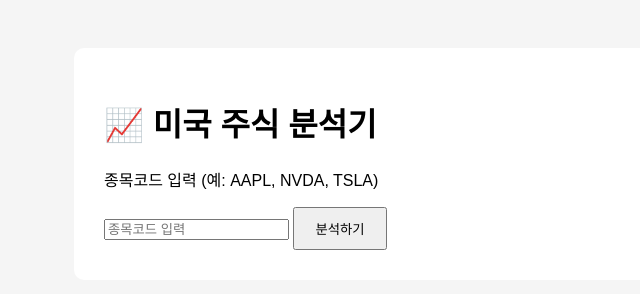
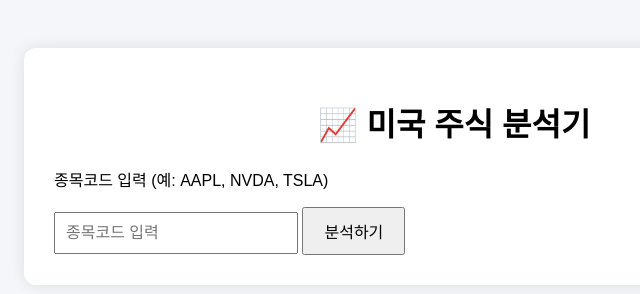
Before and after one commit to sonbyo-ship-it/sk, a plain HTML site: page index.html in a window 1280 px wide. Shown: the whole page, without its empty margins (186-826 px from the left). Drawn offline with Linux system fonts and the light colour scheme.

Commit message:
Enhance styles in style.css for better layout and design

```diff
--- a/style.css
+++ b/style.css
@@ -1,18 +1,43 @@
 body{
-font-family:Arial;
+font-family:Arial,sans-serif;
+background:#f4f6f9;
 padding:40px;
-background:#f5f5f5;
 }
 
 .container{
-max-width:700px;
+max-width:800px;
 margin:auto;
 background:white;
 padding:30px;
-border-radius:10px;
+border-radius:12px;
+box-shadow:0 0 15px rgba(0,0,0,.1);
+}
+
+h1{
+text-align:center;
+}
+
+input{
+padding:10px;
+width:220px;
+font-size:16px;
 }
 
 button{
 padding:10px 20px;
+font-size:16px;
 cursor:pointer;
 }
+
+.card{
+margin-top:20px;
+padding:20px;
+border:1px solid #ddd;
+border-radius:10px;
+background:#fafafa;
+}
+
+.loading{
+margin-top:20px;
+font-weight:bold;
+}
```
